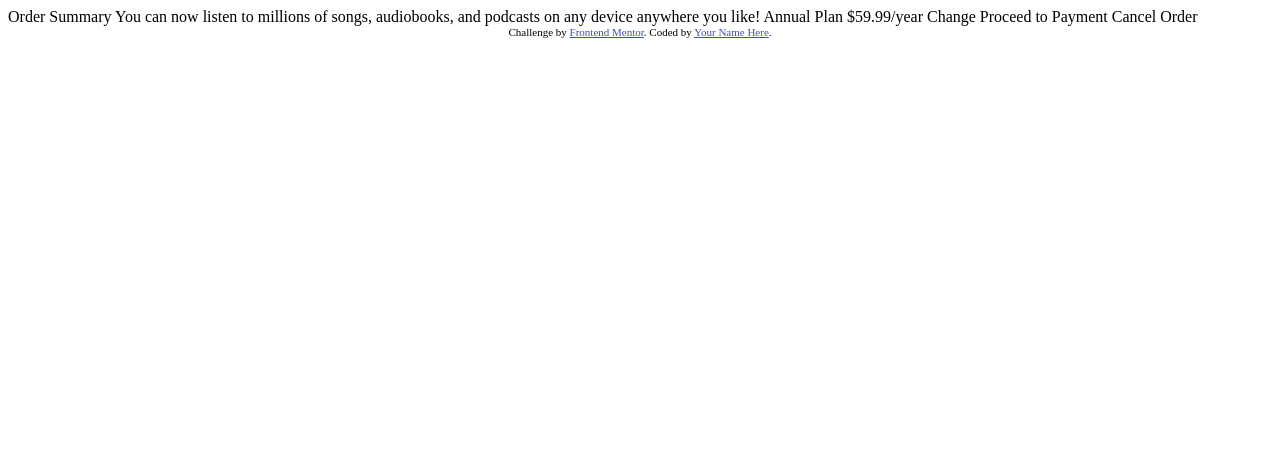
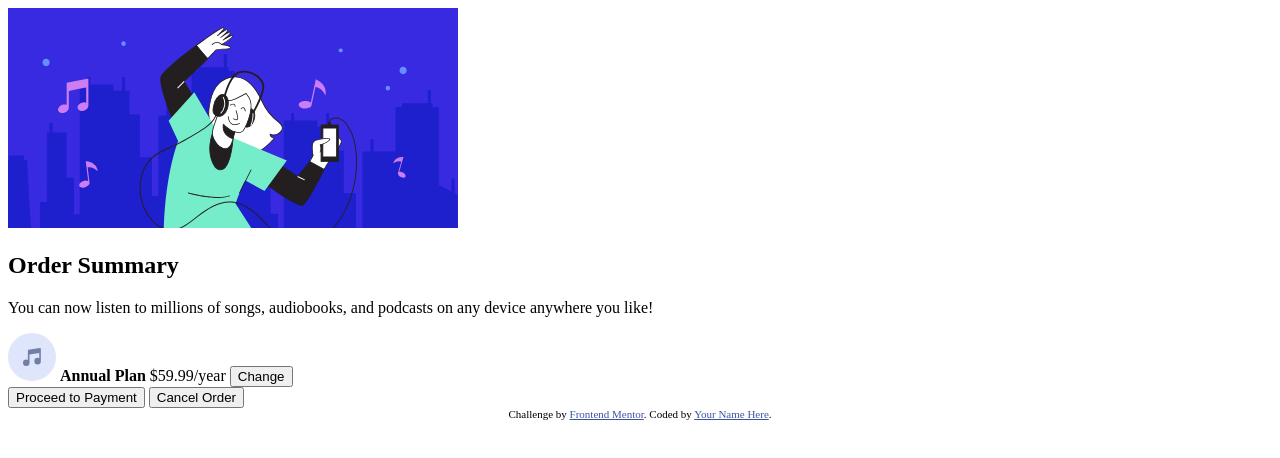
Before and after one commit to j0ashm/Frontend-Mentor-Challenges, a plain HTML site: page index.html in a window 1280 px wide. Drawn offline with Linux system fonts and the light colour scheme.

Commit message:
add basic HTML

```diff
--- a/index.html
+++ b/index.html
@@ -15,20 +15,22 @@
   </style>
 </head>
 <body>
+  <div class="card">
+    <img src="images/illustration-hero.svg" alt="hero">
 
-  Order Summary
+    <h2>Order Summary</h2>
+    <p>You can now listen to millions of songs, audiobooks, and podcasts on any
+      device anywhere you like!</p>
 
-  You can now listen to millions of songs, audiobooks, and podcasts on any
-  device anywhere you like!
+    <div class="plan-select">
+      <img src="images/icon-music.svg" alt="music">
+      <span><b>Annual Plan</b> $59.99/year</span>
+      <button>Change</button>
+    </div>
 
-  Annual Plan
-  $59.99/year
-
-  Change
-
-  Proceed to Payment
-  Cancel Order
-
+    <button class="main-btn">Proceed to Payment</button>
+    <button class="secondary-btn">Cancel Order</button>
+  </div>
   <div class="attribution">
     Challenge by <a href="https://www.frontendmentor.io?ref=challenge" target="_blank">Frontend Mentor</a>.
     Coded by <a href="#">Your Name Here</a>.
```
